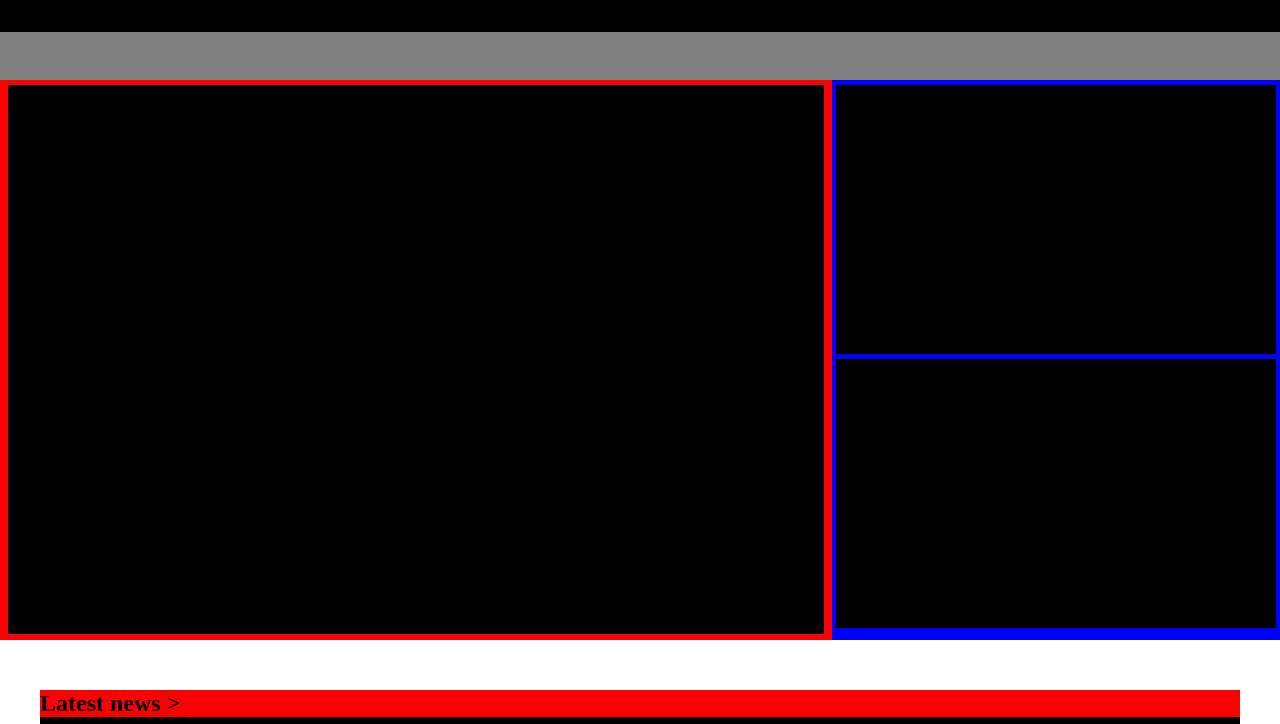
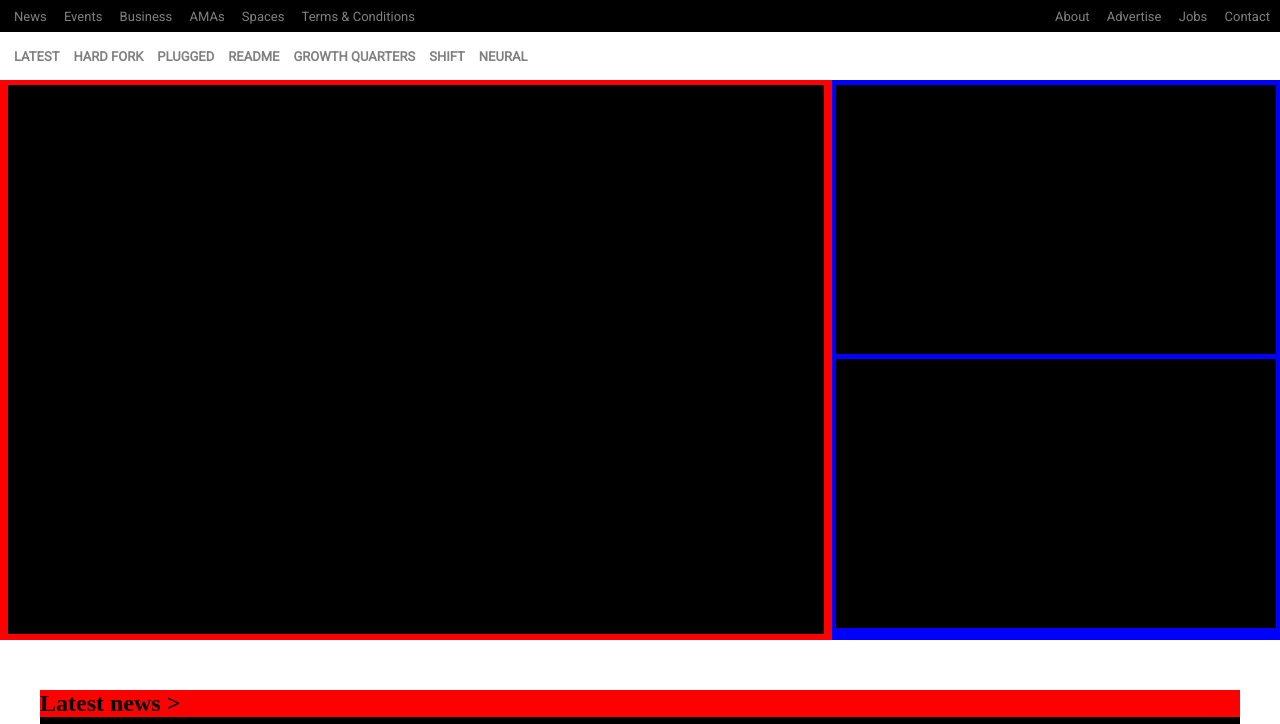
Before and after one commit to jegrieve/responsive_website_nextweb, a plain HTML site: page index.html in a window 1280 px wide. Shown: the top 724 px of the page. Drawn offline with Linux system fonts and the light colour scheme.

Commit message:
add navbar text

```diff
--- a/index.html
+++ b/index.html
@@ -4,6 +4,8 @@
     <meta charset="UTF-8">
     <meta name="viewport" content="width=device-width, initial-scale=1.0">
     <title>TNW</title>
+    <link rel="preconnect" href="https://fonts.gstatic.com">
+<link href="https://fonts.googleapis.com/css2?family=Roboto&display=swap" rel="stylesheet">
     <link rel="stylesheet" href="styles.css">
 </head>
 <body>
@@ -12,8 +14,31 @@
             <img id = "big-logo" alt="The Next Web" src="https://cdn0.tnwcdn.com/wp-content/themes/cyberdelia/assets/img/tnw.svg">
         </div>
         <div id = "nav-container">
-            <div id = "top-nav"></div>
-            <div id = "bot-nav"></div>
+            <div id = "top-nav">
+                <div id = "top-nav-left">
+                    <span class = "top-nav-links">News</span>
+                    <span class = "top-nav-links">Events</span>
+                    <span class = "top-nav-links">Business</span>
+                    <span class = "top-nav-links">AMAs</span>
+                    <span class = "top-nav-links">Spaces</span>
+                    <span class = "top-nav-links">Terms & Conditions</span>
+                </div>
+                <div id = "top-nav-right">
+                    <span class = "top-nav-links">About</span>
+                    <span class = "top-nav-links">Advertise</span>
+                    <span class = "top-nav-links">Jobs</span>
+                    <span class = "top-nav-links">Contact</span>
+                </div>
+            </div>
+            <div id = "bot-nav">
+                <span class = "bot-nav-links"><b>LATEST</b></span>
+                <span class = "bot-nav-links"><b>HARD FORK</b></span>
+                <span class = "bot-nav-links"><b>PLUGGED</b></span>
+                <span class = "bot-nav-links"><b>README</b></span>
+                <span class = "bot-nav-links"><b>GROWTH QUARTERS</b></span>
+                <span class = "bot-nav-links"><b>SHIFT</b></span>
+                <span class = "bot-nav-links"><b>NEURAL</b></span>
+            </div>
         </div>
     </nav>
     <main>
--- a/styles.css
+++ b/styles.css
@@ -17,24 +17,48 @@ nav {
 #top-nav {
     background-color: black;
     height: 32px;
+    color: grey;
+    font-size: 13px;
+    font-family: 'Roboto', sans-serif;
+    display: flex;
+    font-weight: 2;
+    justify-content: space-between;
+    align-items: center;
+}
+
+.top-nav-links {
+    margin-left: 14px;
+}
+
+#top-nav-right {
+    margin-right: 10px;
 }
 
 #bot-nav {
-    background-color: grey;
     height: 48px;
+    color: grey;
+    font-size: 13px;
+    font-family: 'Roboto', sans-serif;
+    display: flex;
+    font-weight: 2;
+    align-items: center;
+}
+
+.bot-nav-links {
+    margin-left: 14px;
 }
 
 #tnw-logo {
     display: none;
     background-color: black;
     height: 80px;
-    flex: 1;
+    width: 100px;
 }
 
 #big-logo {
     width: 80%;
     margin-top: 30px;
-    margin-left: 15px;
+    margin-left: 10px;
 }
 
 #articles-container {
```
